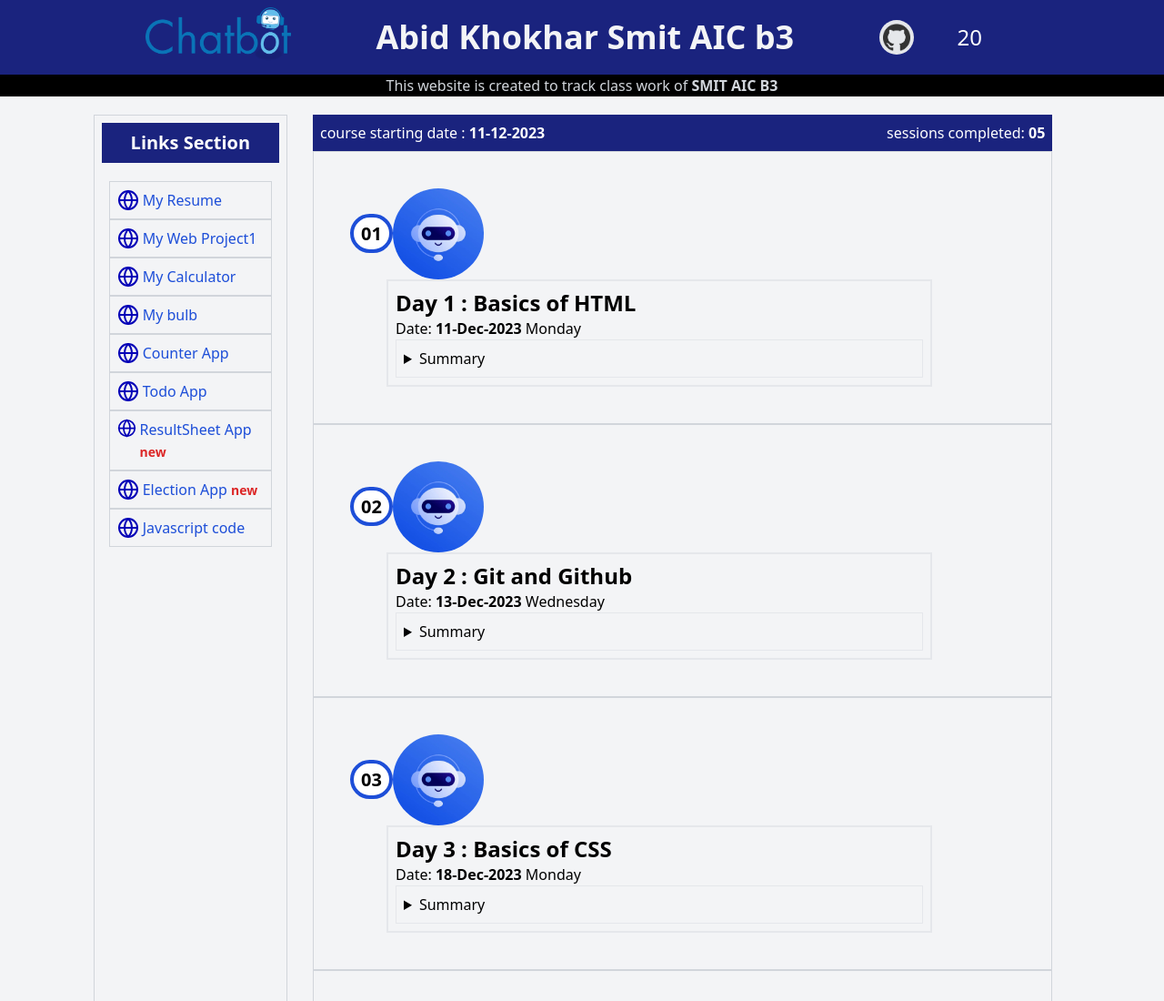
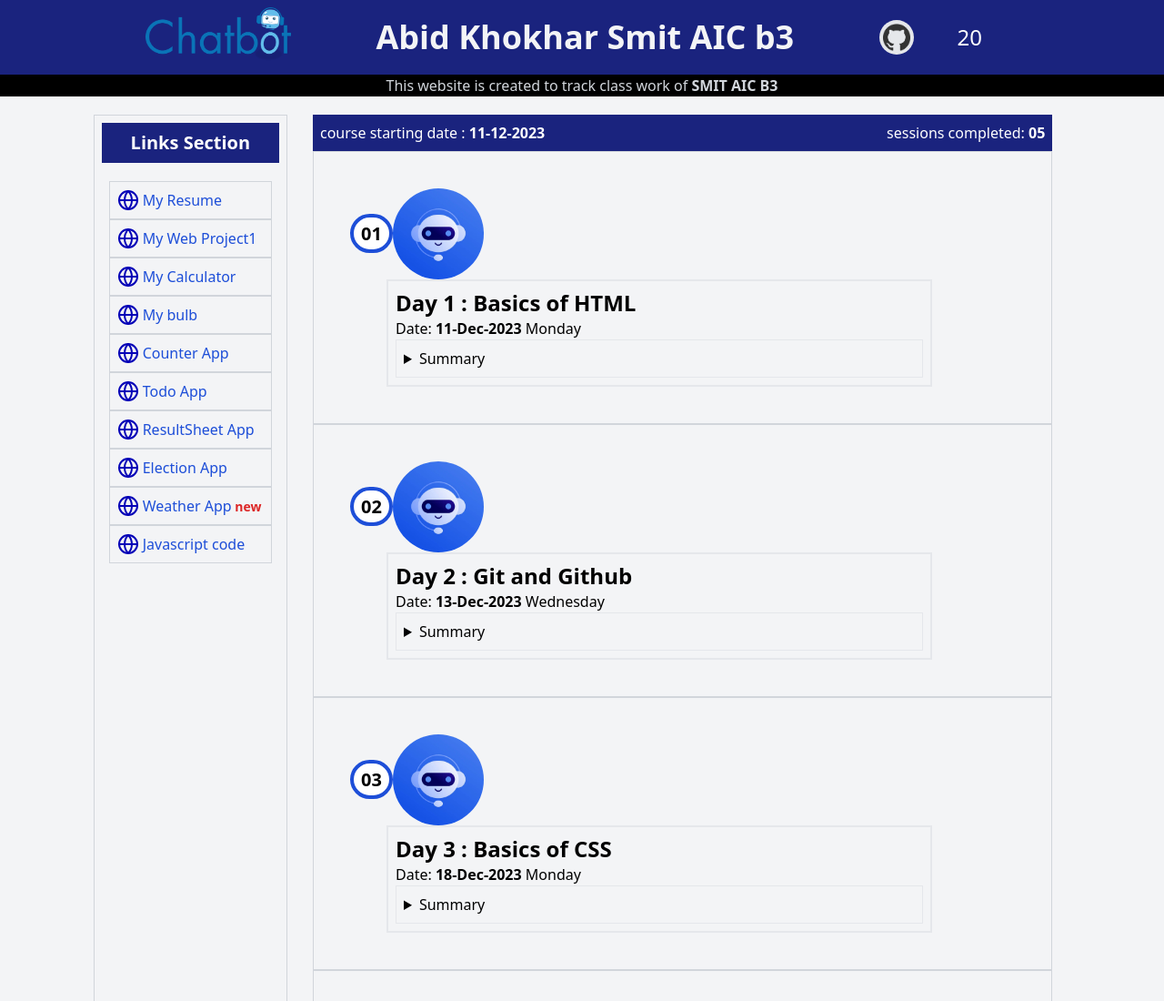
Before and after one commit to abidkk/smit_ai_chatbot_b3, a website: page index.html in a window 1280 px wide. Shown: the top 1100 px of the page at 91% size. Drawn offline with nearby package versions, Linux system fonts and the light colour scheme; files whose address does not match are found by name.

Commit message:
weather linked

```diff
--- a/index.html
+++ b/index.html
@@ -133,7 +133,7 @@
                         <a href="./projects/marks_sheet/index.html" target="_blank"
                             class="flex gap-1 text-blue-700 border border-gray-300 hover:shadow-lg duration-500 p-2">
                             <span> <img src="./public/globe.svg" alt=""></span>
-                            <span>ResultSheet App <span class="text-red-600 text-sm font-bold"> new</span></span>
+                            <span>ResultSheet App <span class="text-red-600 text-sm font-bold"> </span></span>
                         </a>
                     </li>
                 </ul>
@@ -149,7 +149,7 @@
                         <a href="./projects/poll_App/index.html" target="_blank"
                             class="flex gap-1 text-blue-700 border border-gray-300 hover:shadow-lg duration-500 p-2">
                             <span> <img src="./public/globe.svg" alt=""></span>
-                            <span>Election App <span class="text-red-600 text-sm font-bold"> new</span></span>
+                            <span>Election App <span class="text-red-600 text-sm font-bold"> </span></span>
                         </a>
                     </li>
                 </ul>
@@ -157,6 +157,20 @@
             <!--  -->
 
 
+
+            <!-- project Weather  App -->
+            <div>
+                <ul>
+                    <li class=" px-2">
+                        <a href="./projects/weather_app/index.html" target="_blank"
+                            class="flex gap-1 text-blue-700 border border-gray-300 hover:shadow-lg duration-500 p-2">
+                            <span> <img src="./public/globe.svg" alt=""></span>
+                            <span>Weather App<span class="text-red-600 text-sm font-bold"> new</span></span>
+                        </a>
+                    </li>
+                </ul>
+            </div>
+            <!--  -->
 
 
 
```
